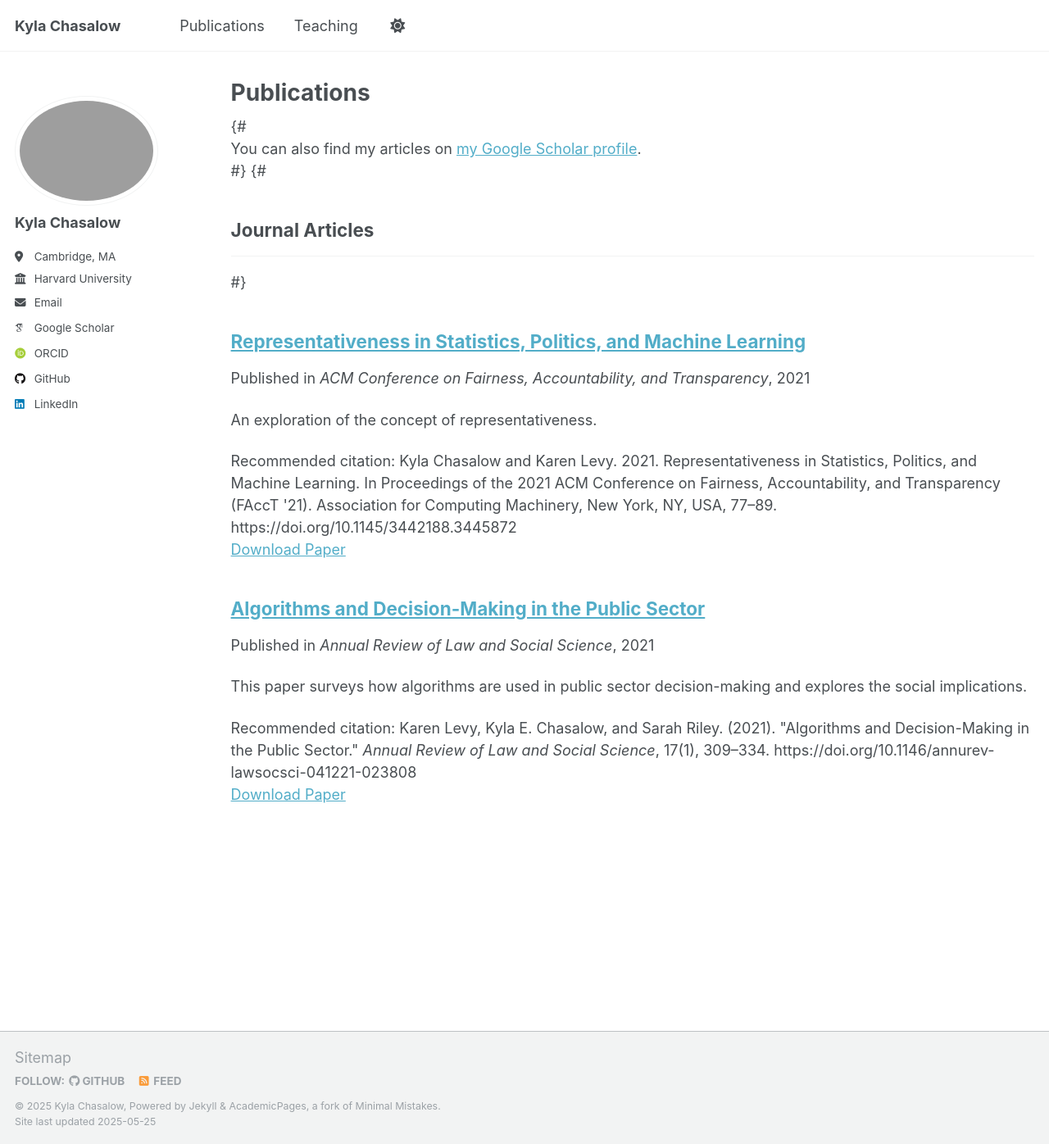
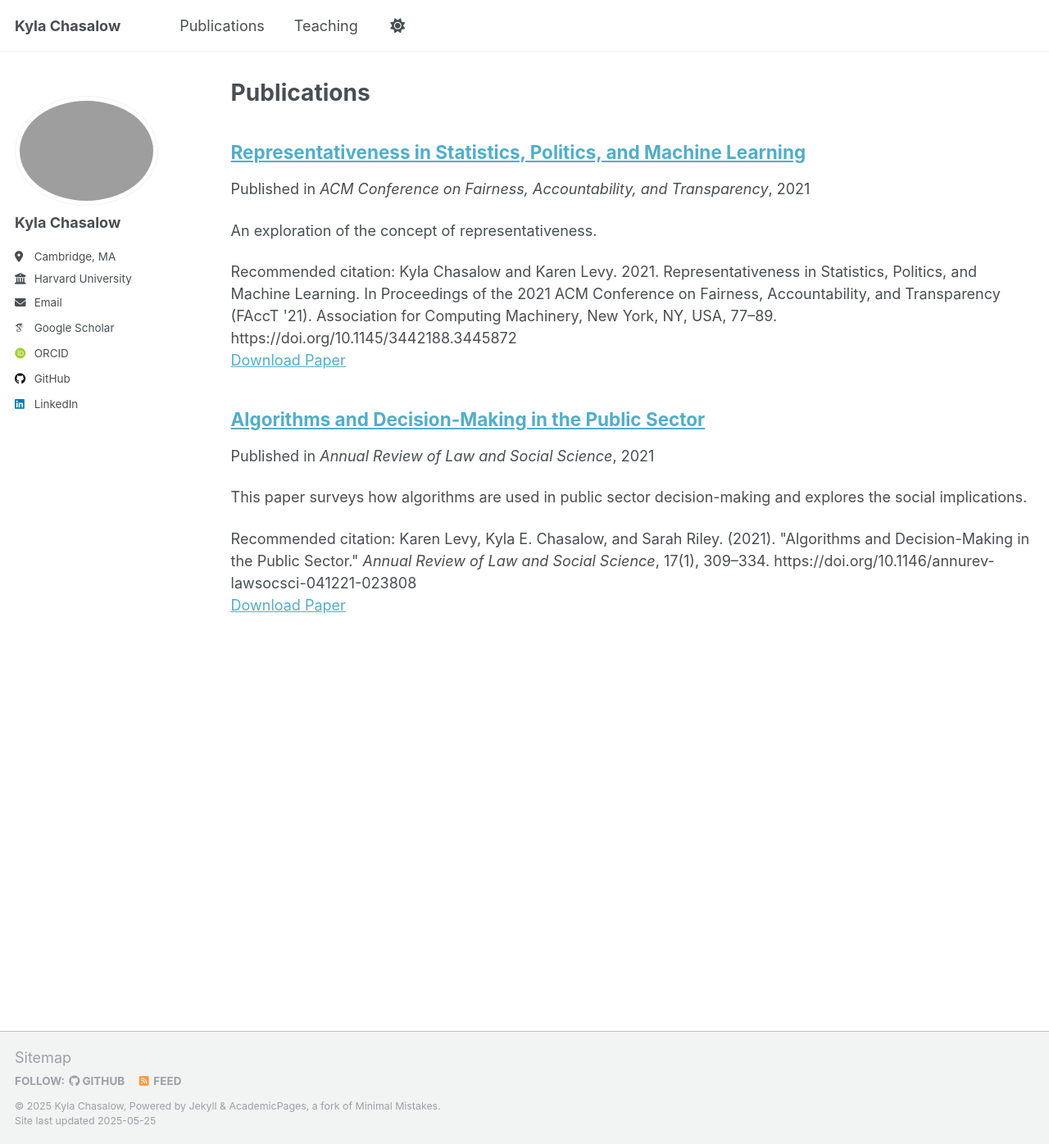
Before and after one commit to kchaz/kchaz-github.io, a Jekyll site: the page built from _pages/publications.html, in a window 1280 px wide and 1396 px high. Shown: the whole window at 82% size. Built offline with Jekyll 4.4.1, drawn with Linux system fonts in a browser that asks for light colours; some web fonts are replaced.

Commit message:
Update publications.html

```diff
--- a/_pages/publications.html
+++ b/_pages/publications.html
@@ -6,7 +6,7 @@ author_profile: true
 ---
 
 {% if site.author.googlescholar %}
-  {# <div class="wordwrap">You can also find my articles on <a href="{{site.author.googlescholar}}">my Google Scholar profile</a>.</div> #}
+  <!-- <div class="wordwrap">You can also find my articles on <a href="{{site.author.googlescholar}}">my Google Scholar profile</a>.</div> -->
 {% endif %}
 
 {% include base_path %}
@@ -20,7 +20,7 @@ author_profile: true
         {% continue %}
       {% endif %}
       {% unless title_shown %}
-        {# <h2>{{ category[1].title }}</h2><hr /> #}
+         <!-- <h2>{{ category[1].title }}</h2><hr /> -->
         {% assign title_shown = true %}
       {% endunless %}
       {% include archive-single.html %}
```
